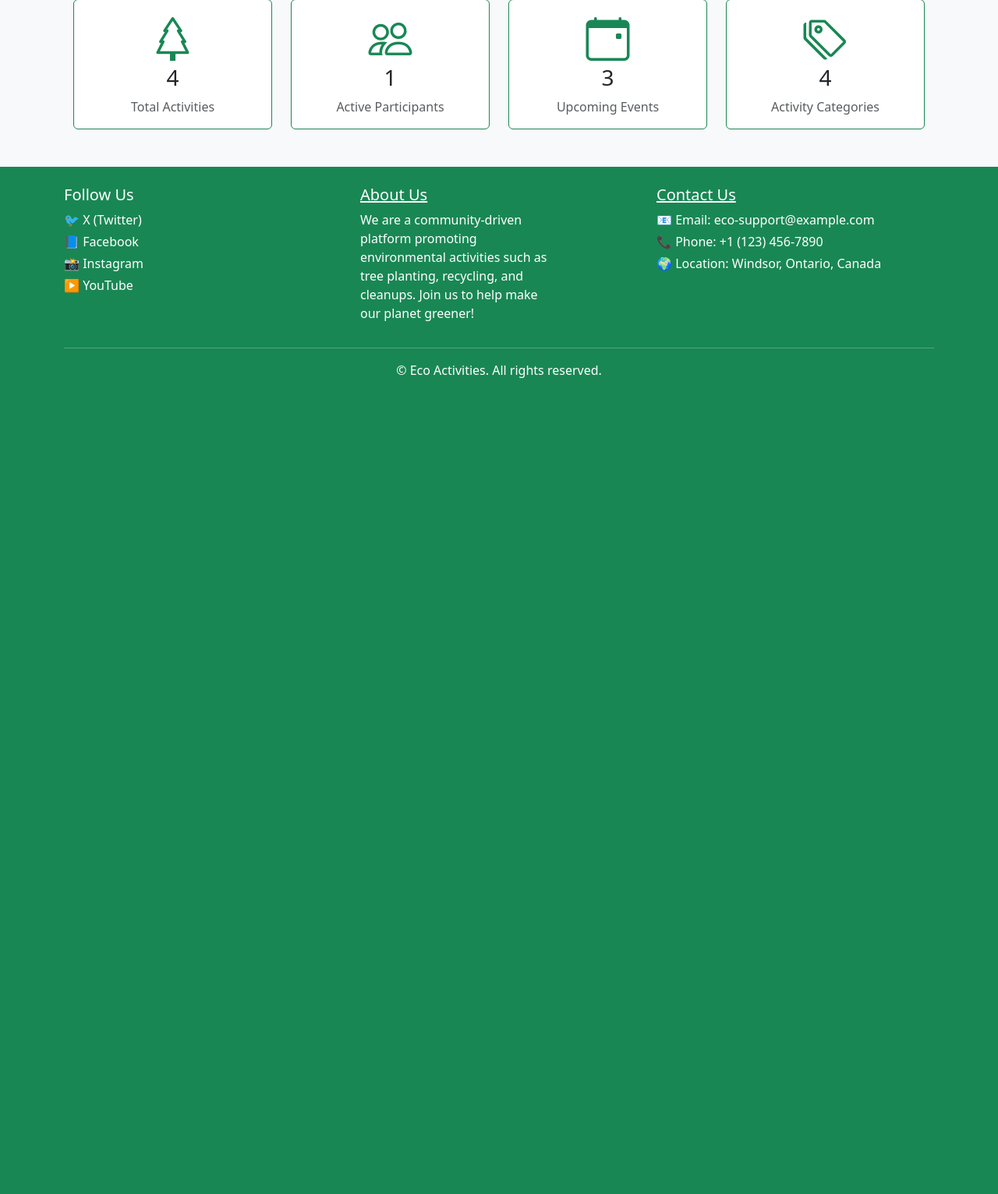
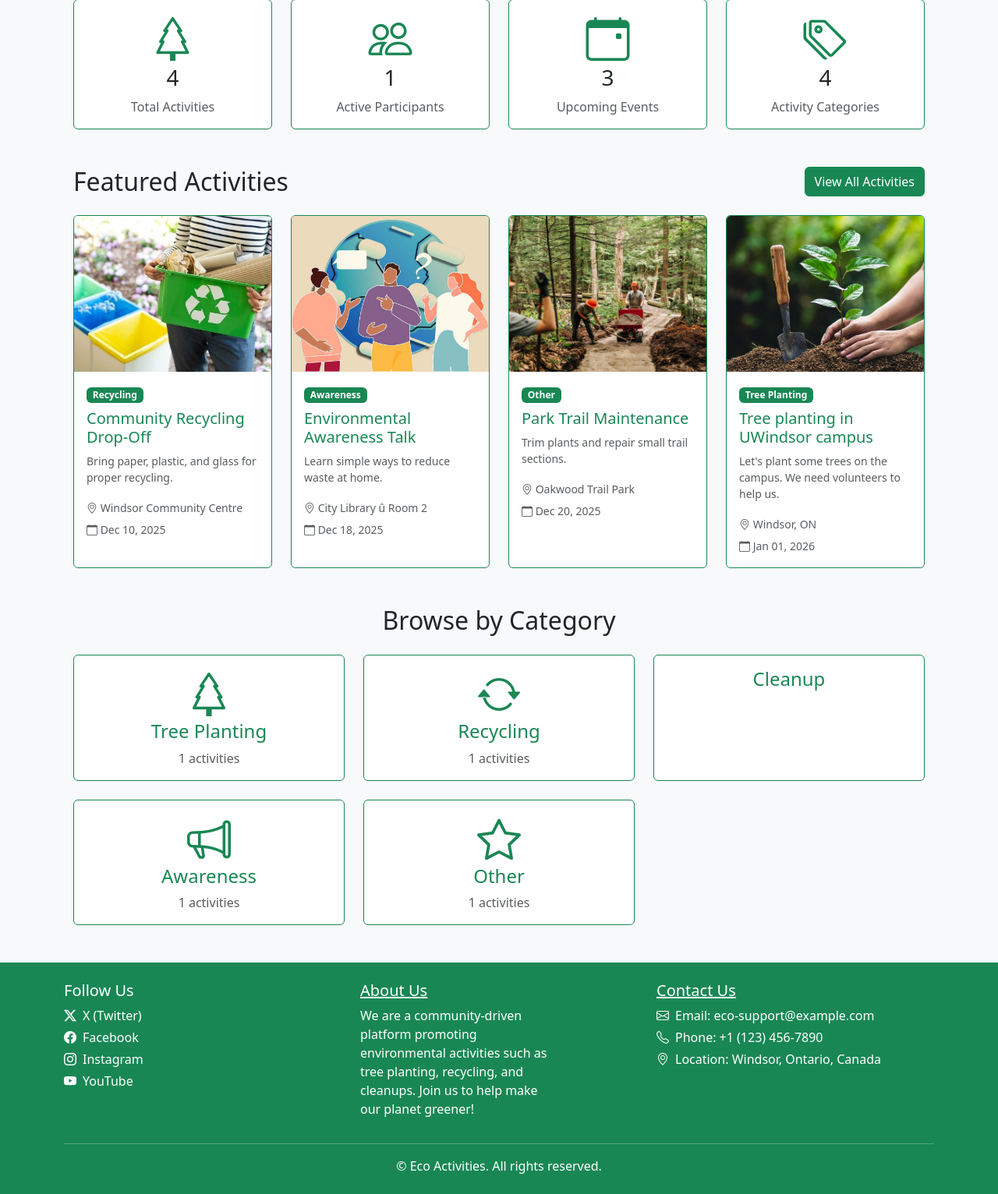
Before and after one commit to Yiheng-Gao/Environmental-Activity-Information-Website, a Django app: page / in a window 1280 px wide. Shown: the part 570-2102 px from the top of the page at 78% size. Before the commit the page ends 1055 px from the top, so only its background shows below. Run offline with Django 5.2, Linux system fonts and the light colour scheme; data comes from the database, SQL or seed files in the repository.

Commit message:
Add featured activities and category highlights to homepage

```diff
--- a/main/templates/main/base.html
+++ b/main/templates/main/base.html
@@ -113,10 +113,18 @@ document.addEventListener("DOMContentLoaded", function () {
       <!-- Follow Us -->
       <div class="col-md-4 mb-3">
         <h5>Follow Us</h5>
-        <a href="#" class="text-white d-block text-decoration-none mb-1">🐦 X (Twitter)</a>
-        <a href="#" class="text-white d-block text-decoration-none mb-1">📘 Facebook</a>
-        <a href="#" class="text-white d-block text-decoration-none mb-1">📸 Instagram</a>
-        <a href="#" class="text-white d-block text-decoration-none">▶️ YouTube</a>
+        <a href="https://twitter.com" target="_blank" class="text-white d-block text-decoration-none mb-1">
+          <i class="bi bi-twitter-x me-2"></i>X (Twitter)
+        </a>
+        <a href="https://facebook.com" target="_blank" class="text-white d-block text-decoration-none mb-1">
+          <i class="bi bi-facebook me-2"></i>Facebook
+        </a>
+        <a href="https://instagram.com" target="_blank" class="text-white d-block text-decoration-none mb-1">
+          <i class="bi bi-instagram me-2"></i>Instagram
+        </a>
+        <a href="https://youtube.com" target="_blank" class="text-white d-block text-decoration-none">
+          <i class="bi bi-youtube me-2"></i>YouTube
+        </a>
       </div>
 
       <!-- About Us -->
@@ -132,9 +140,9 @@ document.addEventListener("DOMContentLoaded", function () {
       <!-- Contact Us -->
       <div class="col-md-4 mb-3">
           <h5><a href="{% url 'contact_us' %}" class="text-white text-decoration-underline">Contact Us</a></h5>
-        <p class="mb-1">📧 Email: eco-support@example.com</p>
-        <p class="mb-1">📞 Phone: +1 (123) 456-7890</p>
-        <p class="mb-0">🌍 Location: Windsor, Ontario, Canada</p>
+        <p class="mb-1"><i class="bi bi-envelope me-2"></i>Email: eco-support@example.com</p>
+        <p class="mb-1"><i class="bi bi-telephone me-2"></i>Phone: +1 (123) 456-7890</p>
+        <p class="mb-0"><i class="bi bi-geo-alt me-2"></i>Location: Windsor, Ontario, Canada</p>
       </div>
 
     </div>
--- a/main/templates/main/home.html
+++ b/main/templates/main/home.html
@@ -65,4 +65,87 @@
     </div>
 </div>
 
+<!-- Part 3: Featured Activities Section -->
+<div class="featured-activities-section mb-5">
+    <div class="container">
+        <div class="d-flex justify-content-between align-items-center mb-4">
+            <h2 class="mb-0">Featured Activities</h2>
+            <a href="{% url 'activity_list' %}" class="btn btn-success">View All Activities</a>
+        </div>
+        {% if featured_activities %}
+        <div class="row g-4">
+            {% for activity in featured_activities %}
+            <div class="col-md-6 col-lg-3">
+                <div class="card h-100 border-success">
+                    {% if activity.media.first and activity.media.first.is_image %}
+                        <img src="{{ activity.media.first.file.url }}" class="card-img-top" alt="{{ activity.title }}" style="height: 200px; object-fit: cover;">
+                    {% else %}
+                        <div class="card-img-top bg-success d-flex align-items-center justify-content-center" style="height: 200px;">
+                            <i class="bi bi-tree text-white" style="font-size: 4rem;"></i>
+                        </div>
+                    {% endif %}
+                    <div class="card-body">
+                        <span class="badge bg-success mb-2">{{ activity.category }}</span>
+                        <h5 class="card-title">
+                            <a href="{% url 'activity_detail' activity.pk %}" class="text-success text-decoration-none">
+                                {{ activity.title }}
+                            </a>
+                        </h5>
+                        <p class="card-text text-muted small">{{ activity.description|truncatechars:100 }}</p>
+                        <p class="card-text mb-1"><small class="text-muted"><i class="bi bi-geo-alt"></i> {{ activity.location }}</small></p>
+                        <p class="card-text"><small class="text-muted"><i class="bi bi-calendar"></i> {{ activity.date|date:"M d, Y" }}</small></p>
+                    </div>
+                </div>
+            </div>
+            {% endfor %}
+        </div>
+        {% else %}
+        <p class="text-center text-muted">No upcoming activities at the moment. Check back soon!</p>
+        {% endif %}
+    </div>
+</div>
+
+<!-- Part 4: Category Highlights Section -->
+<div class="category-highlights-section mb-5">
+    <div class="container">
+        <h2 class="text-center mb-4">Browse by Category</h2>
+        <div class="row g-4">
+            {% for category_value, category_label in all_categories %}
+            <div class="col-md-4 col-sm-6">
+                <a href="{% url 'activity_list' %}?category={{ category_value }}" class="text-decoration-none">
+                    <div class="card text-center h-100 border-success hover-shadow" style="transition: transform 0.2s; cursor: pointer;">
+                        <div class="card-body">
+                            {% if category_value == 'Tree Planting' %}
+                                <i class="bi bi-tree display-4 text-success mb-3"></i>
+                            {% elif category_value == 'Recycling' %}
+                                <i class="bi bi-arrow-repeat display-4 text-success mb-3"></i>
+                            {% elif category_value == 'Cleanup' %}
+                                <i class="bi bi-broom display-4 text-success mb-3"></i>
+                            {% elif category_value == 'Awareness' %}
+                                <i class="bi bi-megaphone display-4 text-success mb-3"></i>
+                            {% else %}
+                                <i class="bi bi-star display-4 text-success mb-3"></i>
+                            {% endif %}
+                            <h4 class="card-title text-success">{{ category_label }}</h4>
+                            {% for cat_count in category_counts %}
+                                {% if cat_count.category == category_value %}
+                                    <p class="text-muted mb-0">{{ cat_count.count }} activities</p>
+                                {% endif %}
+                            {% endfor %}
+                        </div>
+                    </div>
+                </a>
+            </div>
+            {% endfor %}
+        </div>
+    </div>
+</div>
+
+<style>
+.hover-shadow:hover {
+    transform: translateY(-5px);
+    box-shadow: 0 0.5rem 1rem rgba(0, 0, 0, 0.15) !important;
+}
+</style>
+
 {% endblock %}
--- a/main/views.py
+++ b/main/views.py
@@ -322,6 +322,12 @@ def home(request):
     category_counts = Activity.objects.values('category').annotate(count=Count('id'))
     categories_available = len(category_counts)
 
+    # Featured upcoming activities (next 4 upcoming)
+    featured_activities = Activity.objects.filter(date__gte=today).order_by('date')[:4]
+
+    # Get all categories for highlights
+    all_categories = Activity.CATEGORY_CHOICES
+
     # Session tracking for homepage
     session_visit_count = request.session.get('home_visits', 0) + 1
     request.session['home_visits'] = session_visit_count
@@ -332,6 +338,8 @@ def home(request):
         'upcoming_count': upcoming_count,
         'categories_available': categories_available,
         'category_counts': category_counts,
+        'featured_activities': featured_activities,
+        'all_categories': all_categories,
         'session_visit_count': session_visit_count,
     }
 
```
